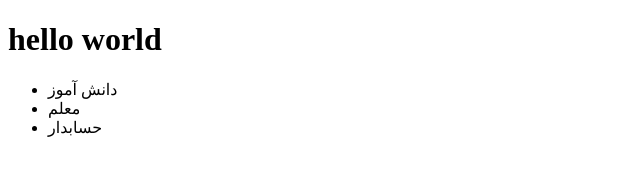
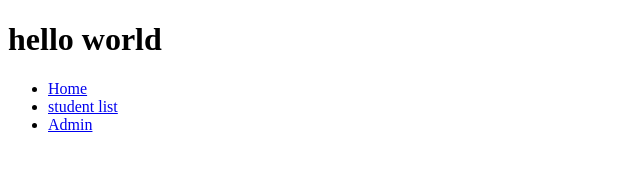
Before and after one commit to manbagheri38/sampleOfGit, a plain HTML site: page index.html in a window 1280 px wide. Shown: the whole page, without its empty margins (0-640 px from the left). Drawn offline with Linux system fonts and the light colour scheme.

Commit message:
add links in index.html

```diff
--- a/index.html
+++ b/index.html
@@ -11,13 +11,13 @@
 
     <ul>
         <li>
-            دانش آموز
+           <a href="#" >Home</a>
         </li>
         <li>
-            معلم
+           <a href="#">student list</a>
         </li>
         <li>
-            حسابدار
+            <a href="#">Admin</a>
         </li>
     </ul>
 
```
